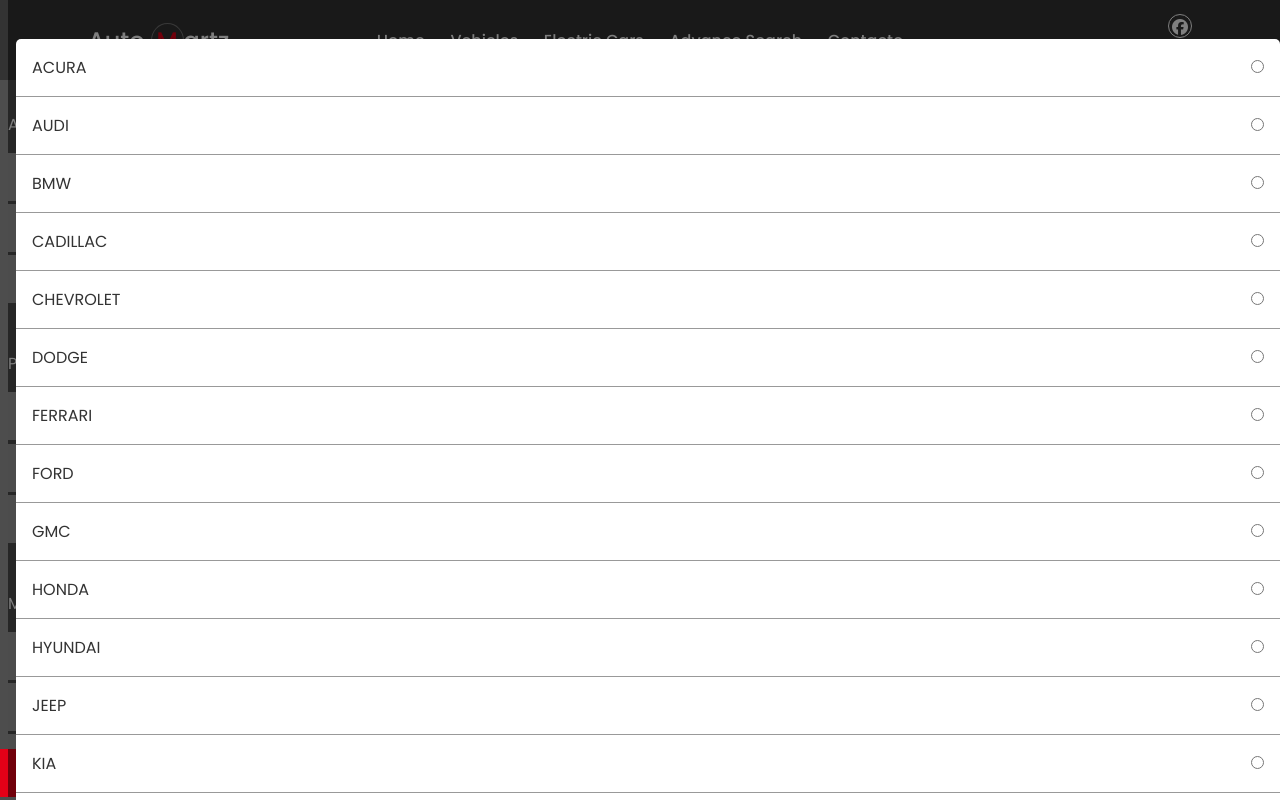
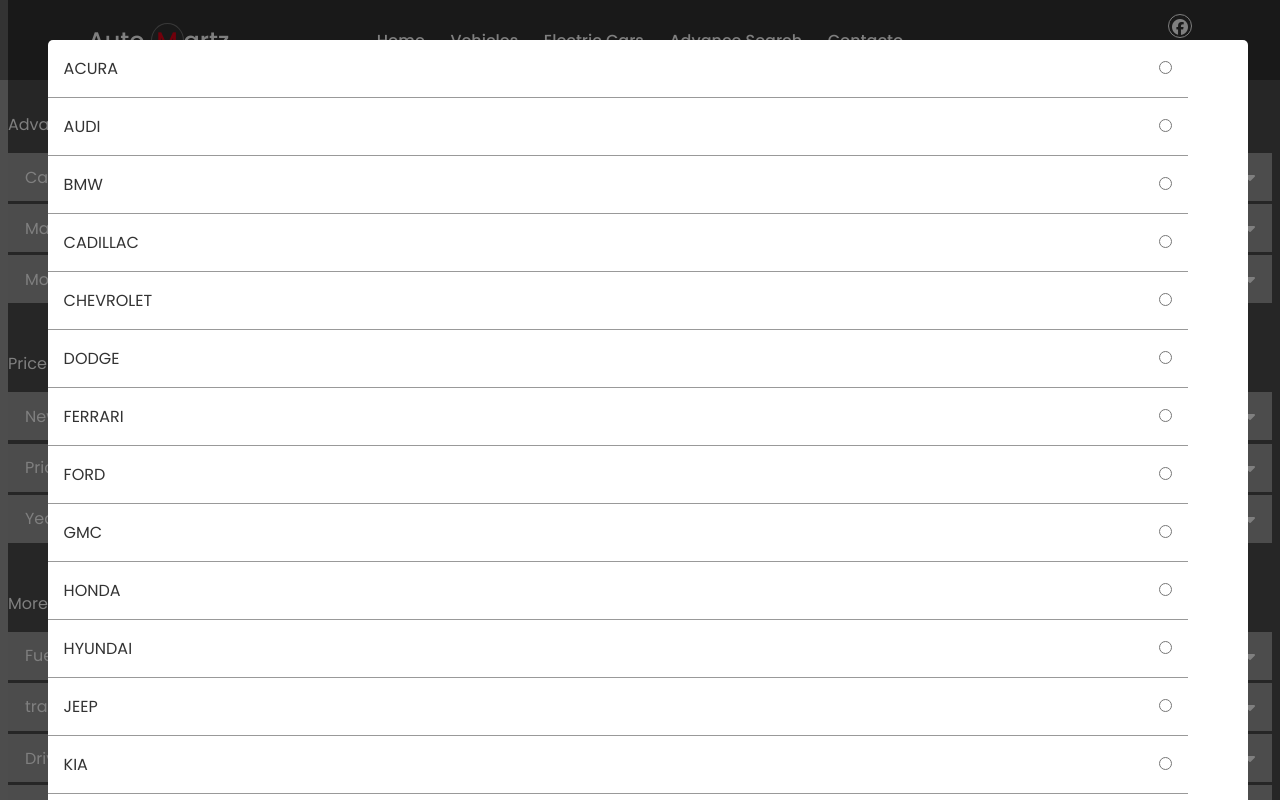
Before and after one commit to anthonymartz17/Dealership, a Vue app: page /advance in a window 1280 px wide. Both pictures are taken after a click on the element "Make". Shown: the top 800 px of the page. Built offline with nearby package versions, Linux system fonts and the light colour scheme; data requests are answered from the project's data file; what vue2-filters would draw is missing.

Commit message:
make and model component fully working now, the alert for when trying to click on models before selecting the make first, is now fully working.

```diff
--- a/src/assets/scss/_shared.scss
+++ b/src/assets/scss/_shared.scss
@@ -101,7 +101,7 @@
     font-family: $font-stack;
     overflow-y: auto;
     max-height: 95%;
-    width: 100%;
+    width: 95%;
     background: $light;
     border-radius: 5px;
 
@@ -125,6 +125,9 @@
       pointer-events: none;
     }
 
+  }
+  .card-content-disabled{
+    pointer-events: none;
   }
   .select-a-make{
     padding: 2em 1em;
--- a/src/components/searchFieldMobile/MakeModel.vue
+++ b/src/components/searchFieldMobile/MakeModel.vue
@@ -30,7 +30,11 @@
           <label
             v-for="(field,key) in makeOrModel.type"
             :key="key"
-            class="selected-field-options-card-content"
+            :class="[
+            'selected-field-options-card-content',
+            {'card-content-disabled':makeOrModel.id == 'model' && make.typeSelected == ''
+            }
+            ]"
             :for="key"
             @click.stop="
             toggleOptionsCard($event);
@@ -38,8 +42,7 @@
             selectModelByMake($event,makeOrModel.id);
             "
         >
-
-            <p>{{field}}</p>
+            <p >{{field}}</p>
             <input
               class="radio"
               type="radio"
@@ -64,6 +67,7 @@
   data(){
     return{
       makeOrModel:[],
+      selectMakeFirst:'',
 
     }
   },
@@ -72,9 +76,14 @@
     showMakeOrModel(id){
      if(id == this.make.id){
        this.makeOrModel = this.make
-     }else{
+     }else if (id == this.models.id){
        this.makeOrModel = this.models
+
+       if(id == this.models.id && this.make.typeSelected == ''){
+         this.models.type = ['Select a Make First']
+       }
      }
+
     },
 
     selectModelByMake(e,id){
@@ -89,7 +98,8 @@
           }
         })
       }
-      if(id == 'model'){
+
+       if(id == 'model'){
         this.models.typeSelected = e.currentTarget.textContent
       }
     },
--- a/src/components/searchFieldMobile/PriceYear.vue
+++ b/src/components/searchFieldMobile/PriceYear.vue
@@ -1,5 +1,7 @@
 <template>
-  <div class="p-y-wrapper">
+<div>
+  <div>
+    <div class="price-year-wrapper">
     <div
       class="search-fields-container-field"
       v-for="(field,key) in priceYear" :key="key"
@@ -11,28 +13,40 @@
       <p>{{field.field}}</p>
       <i class="fas fa-caret-down"></i>
     </div>
+    </div>
   </div>
+</div>
 </template>
 
 <script>
-import {mapMutations} from 'vuex'
+import {mapMutations, mapState} from 'vuex'
 export default {
   methods:{
     ...mapMutations([
       'toggleOptionsCard',
       'showSelectedFieldContent',
+      'formatPrice'
     ])
 
   },
   computed:{
 
+    ...mapState([
+      'priceFrom',
+      'priceTo',
+      'yearFrom',
+      'yearTo',
+    ]),
+
       priceYear(){
 
-       function formatPrice(value){
-        let val = (value/1).toFixed(2).replace('.', ',')
-        return val.toString().replace(/\B(?=(\d{3})+(?!\d))/g, ".")
-       }
+      //  function formatPrice(value){
+      //   let val = (value/1).toFixed(2).replace('.', ',')
+      //   return val.toString().replace(/\B(?=(\d{3})+(?!\d))/g, ".")
+      //  }
+
        let priceFrom,priceTo,yearFrom,yearTo;
+
         if(this.$store.state.priceFrom.typeSelected == 0){
           priceFrom = 'Price From'
         }else{
@@ -68,7 +82,7 @@
 </script>
 
 <style lang="scss" scoped>
-.p-y-wrapper{
+.price-year-wrapper{
   display: grid;
   grid-template-columns: 1fr 1fr;
   column-gap: .2em;
--- a/src/components/searchFieldMobile/SearchBtn.vue
+++ b/src/components/searchFieldMobile/SearchBtn.vue
@@ -1,5 +1,10 @@
 <template>
+
+<div :class="{'btn-container':$router.name == 'Advance'}">
   <div class="btn btn-search">Search</div>
+
+</div>
+
 </template>
 
 <script>
@@ -12,6 +17,12 @@
 </script>
 
 <style lang="scss" scoped>
+
+.btn-container{
+  position: fixed;
+  bottom: 0em;
+  padding-inline: .5em;
+}
 .btn-search{
     background: $primary;
     transition: all .3s ease-in-out;
--- a/src/store/index.js
+++ b/src/store/index.js
@@ -178,6 +178,14 @@
     ]
   },
   mutations: {
+
+    formatPrice(value){
+      let val = (value/1).toFixed(2).replace('.', ',')
+      return val.toString().replace(/\B(?=(\d{3})+(?!\d))/g, ".")
+     },
+
+
+
     // keeps track of the index of the price from selected to disable prices below this index in the priceTo options
     disablePriceAndYear(state,data){
 
@@ -298,6 +306,7 @@
         if(one.id == id){
           state.clickedFieldContent = one
         }
+
       })
 
 
--- a/src/views/AdvanceSearch.vue
+++ b/src/views/AdvanceSearch.vue
@@ -29,7 +29,7 @@
     </div>
     <MoreOptions/>
 
-    <SearchBtn :class="{btnPosition:searchBtn}"/>
+    <SearchBtn/>
 
   </div>
 </template>
@@ -41,20 +41,14 @@
 import SearchBtn from '../components/searchFieldMobile/SearchBtn.vue'
 import MoreOptions from '../components/searchFieldMobile/MoreOptions.vue'
 export default {
-  data(){
-    return{
-      searchBtn:false
-    }
-  },
+
   components:{
     MakeModel,
     PriceYear,
     SearchBtn,
     MoreOptions,
   },
-  created(){
-   this.searchBtn = true
-  },
+
   computed:{
 
 
@@ -82,6 +76,7 @@
 
   },
   methods:{
+
     ...mapMutations([
       'toggleOptionsCard',
        'showSelectedFieldContent'
```
Also changed, not shown: src/components/Modal.vue (+10 -2 lines), src/components/searchFieldMobile/MoreOptions.vue (+0 -31 lines).
